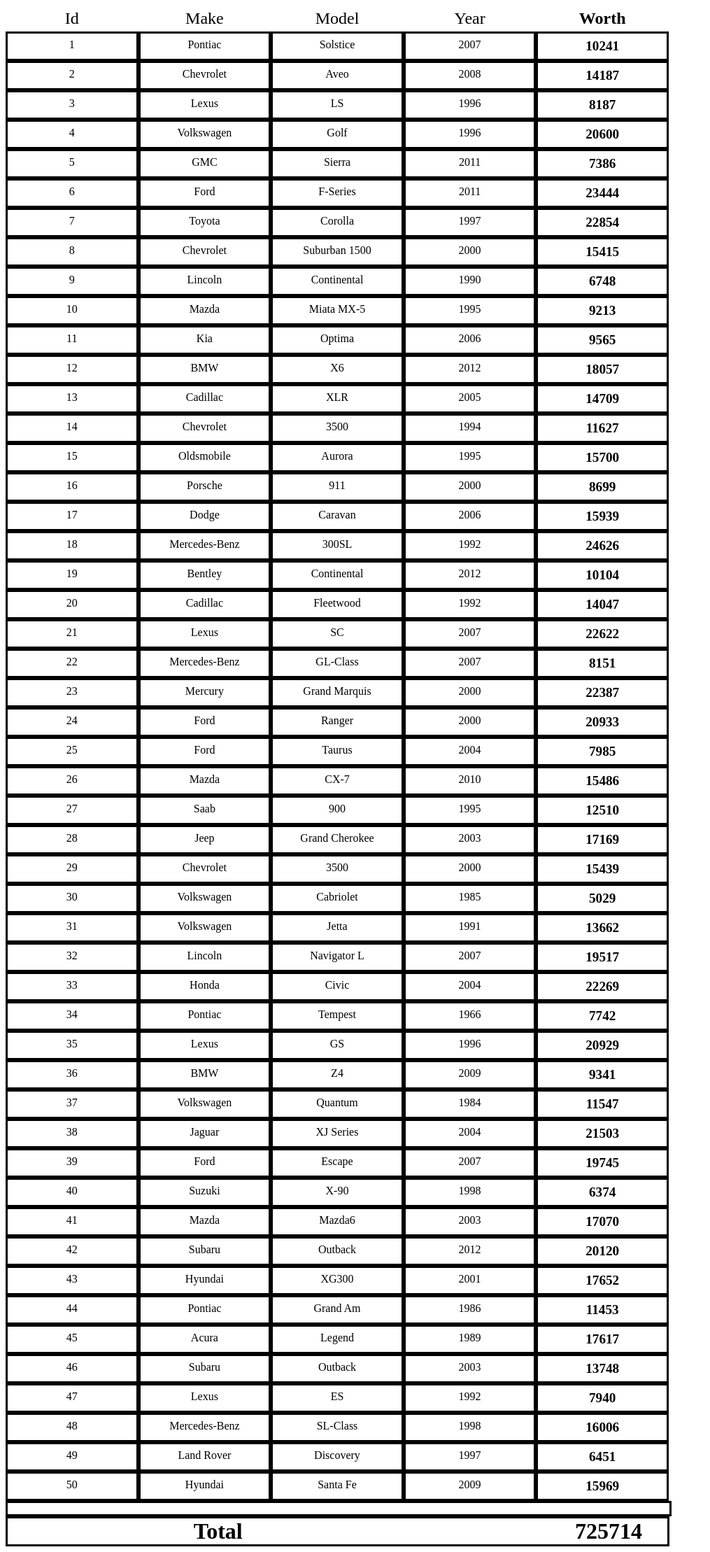
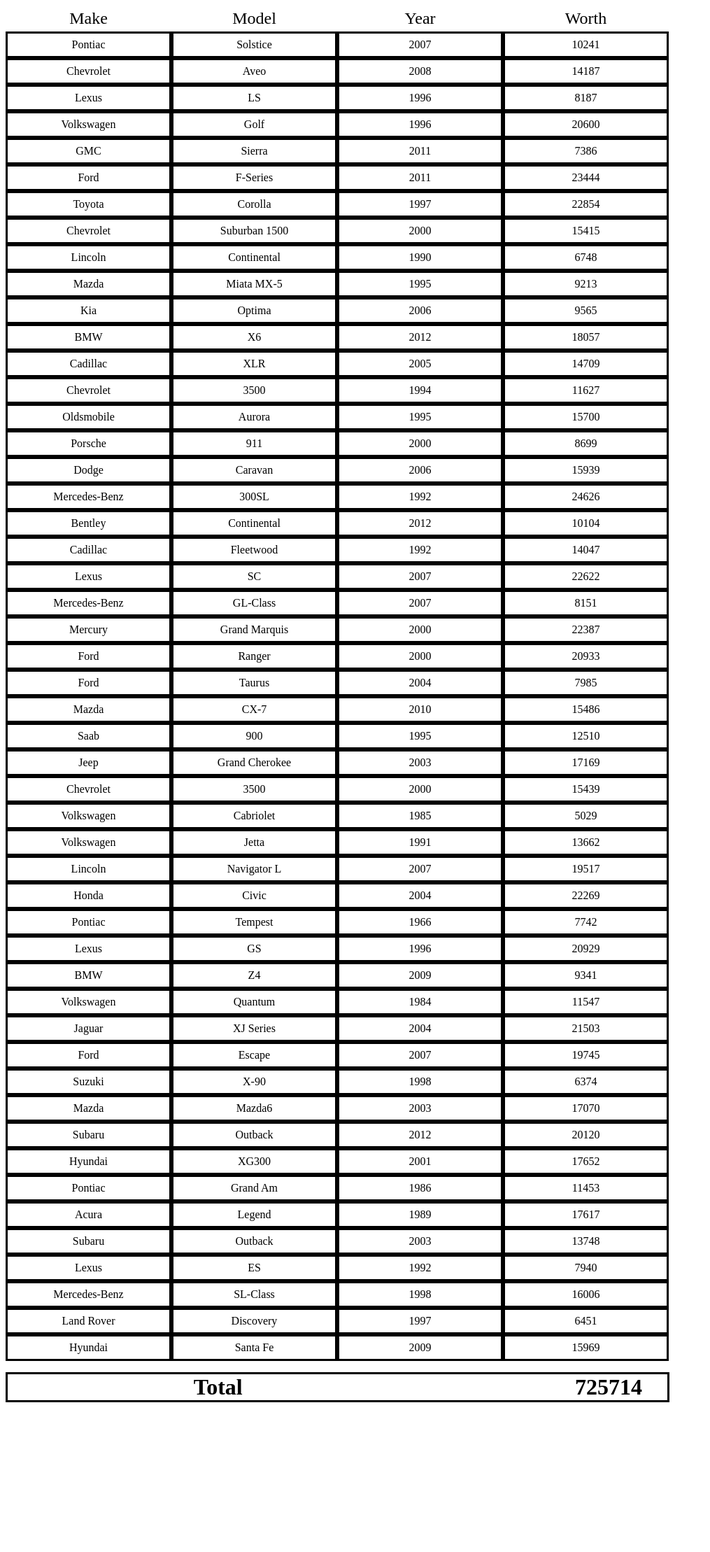
Before and after one commit to Elaz33/car-project, a SvelteKit app: page /exercises/5/my-answer in a window 1280 px wide. Shown: the whole page at 70% size, without its empty margins (0-1015 px from the left). After the commit the page ends 2012 px from the top, so only its background shows below. Built offline with nearby package versions, Linux system fonts and the light colour scheme; a web font is replaced by a local one.

Commit message:
fixed 1 and 3

```diff
--- a/src/routes/exercises/5/my-answer/+page.svelte
+++ b/src/routes/exercises/5/my-answer/+page.svelte
@@ -358,7 +358,6 @@
 </script>
 
 <div class="header">
-    <div class="header-item">Id</div>
     <div class="header-item">Make</div>
     <div class="header-item">Model</div>
     <div class="header-item">Year</div>
@@ -367,7 +366,6 @@
 <div class="table">
     {#each cars as car}
         <div class="row">
-            <div class="car-item">{car.id}</div>
             <div class="car-item">{car.make}</div>
             <div class="car-item">{car.model}</div>
             <div class="car-item">{car.year}</div>
@@ -418,9 +416,7 @@
         padding: 7px;
     }
     .empty-row {
-        display: flex;
         width: 73.6%;
-        border: solid black;
         padding: 8px;
     }
     .bottom-row {
```
